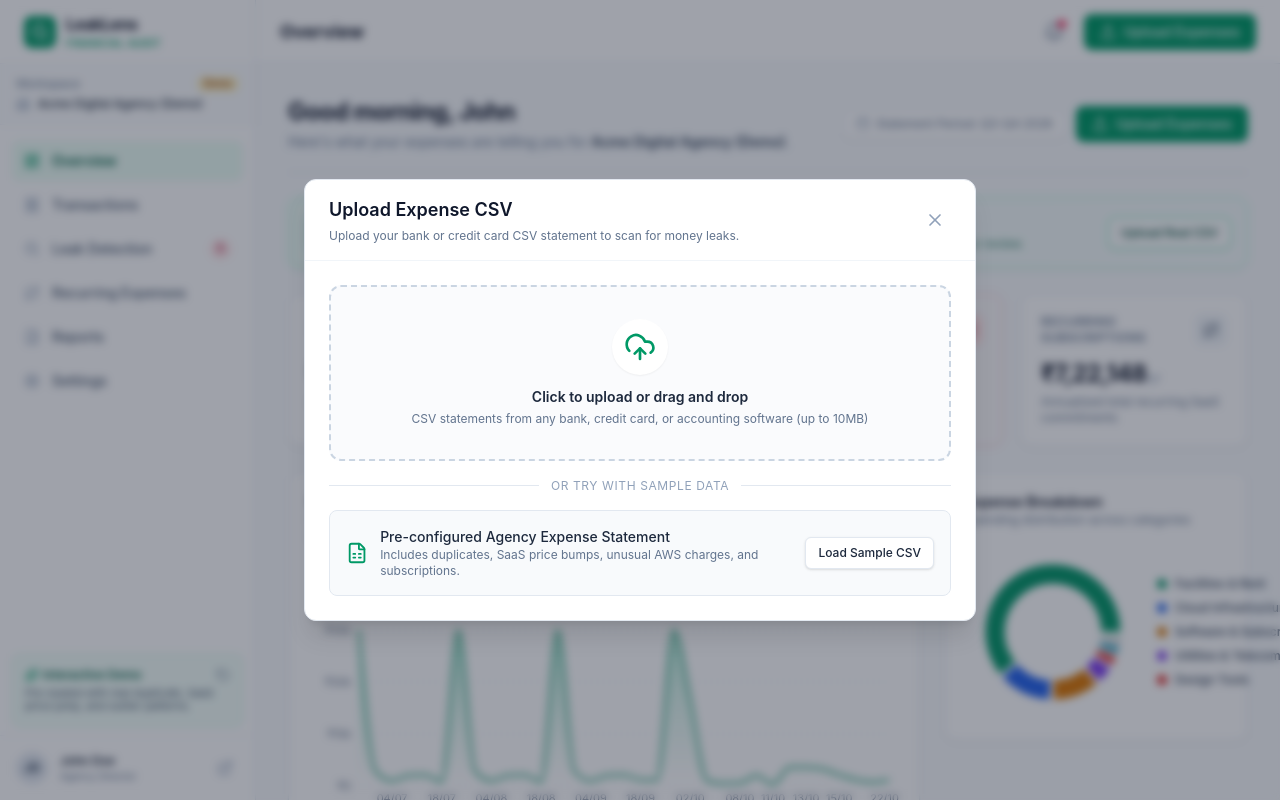
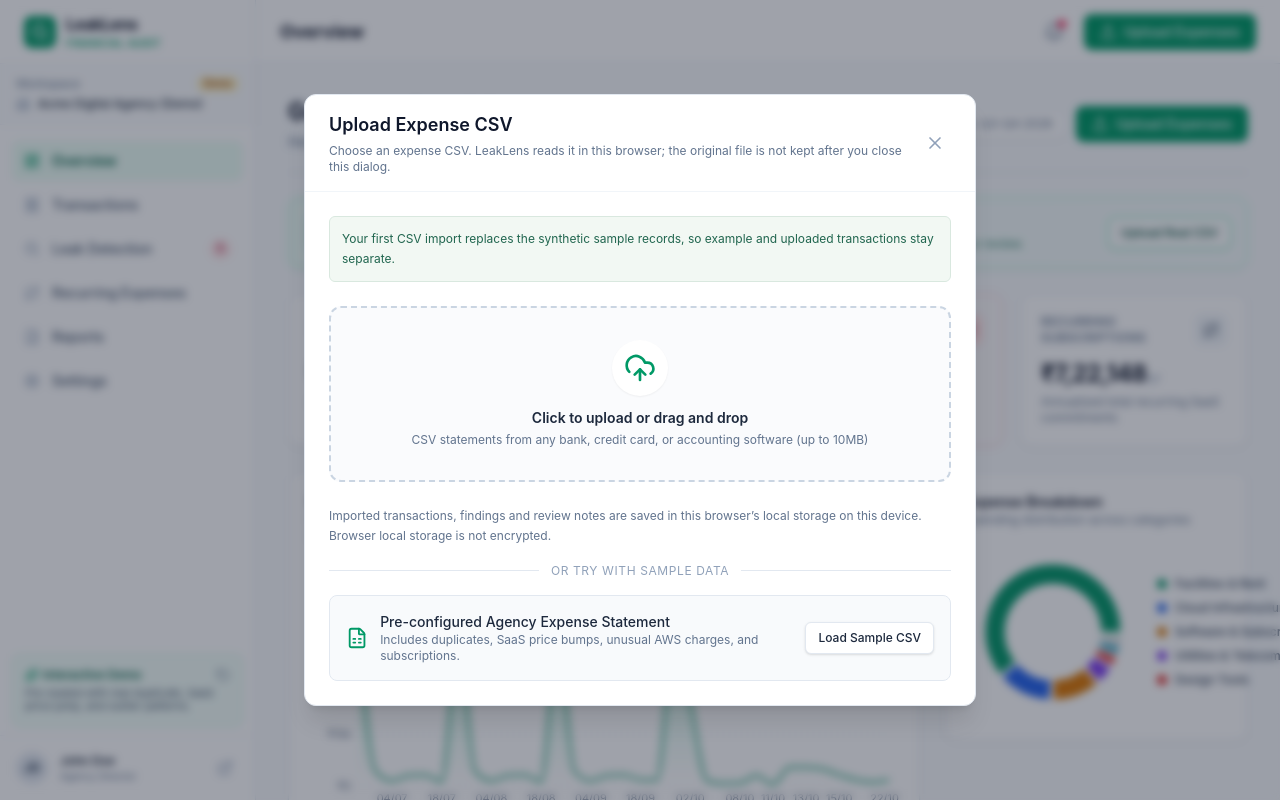
Before and after one commit to parthowww/leaklens, a Next.js app: page /dashboard in a window 1280 px wide. Both pictures are taken after a click on the button "Upload Real CSV". Shown: the top 800 px of the page. Built offline with nearby package versions, Linux system fonts and the light colour scheme.

Commit message:
Clarify CSV import and local storage behavior

```diff
--- a/src/components/upload/upload-modal.tsx
+++ b/src/components/upload/upload-modal.tsx
@@ -27,7 +27,7 @@ interface UploadModalProps {
 type Step = 'file-select' | 'column-mapping' | 'validation-summary' | 'completed';
 
 export function UploadModal({ isOpen, onClose, onSuccess }: UploadModalProps) {
-  const { importTransactions } = useAppStore();
+  const { importTransactions, isDemoMode } = useAppStore();
   const fileInputRef = useRef<HTMLInputElement>(null);
 
   const [step, setStep] = useState<Step>('file-select');
@@ -140,7 +140,7 @@ export function UploadModal({ isOpen, onClose, onSuccess }: UploadModalProps) {
       }
       description={
         step === 'file-select'
-          ? 'Upload your bank or credit card CSV statement to scan for money leaks.'
+          ? 'Choose an expense CSV. LeakLens reads it in this browser; the original file is not kept after you close this dialog.'
           : step === 'column-mapping'
           ? `File: ${fileName} — Ensure your column headers match LeakLens fields.`
           : step === 'validation-summary'
@@ -151,6 +151,11 @@ export function UploadModal({ isOpen, onClose, onSuccess }: UploadModalProps) {
       {/* STEP 1: FILE SELECT */}
       {step === 'file-select' && (
         <div className="space-y-6">
+          {isDemoMode && (
+            <p className="rounded-md border border-[#d9e8df] bg-[#f2f8f3] p-3 text-xs leading-5 text-[#21664f]">
+              Your first CSV import replaces the synthetic sample records, so example and uploaded transactions stay separate.
+            </p>
+          )}
           <div
             onClick={() => fileInputRef.current?.click()}
             className="flex flex-col items-center justify-center rounded-xl border-2 border-dashed border-slate-300 bg-slate-50/70 p-8 text-center hover:border-emerald-500 hover:bg-emerald-50/30 transition-all cursor-pointer group"
@@ -172,6 +177,9 @@ export function UploadModal({ isOpen, onClose, onSuccess }: UploadModalProps) {
               className="hidden"
             />
           </div>
+          <p className="text-xs leading-5 text-slate-500">
+            Imported transactions, findings and review notes are saved in this browser’s local storage on this device. Browser local storage is not encrypted.
+          </p>
 
           <div className="relative flex items-center justify-center">
             <div className="border-t border-slate-200 w-full" />
```
